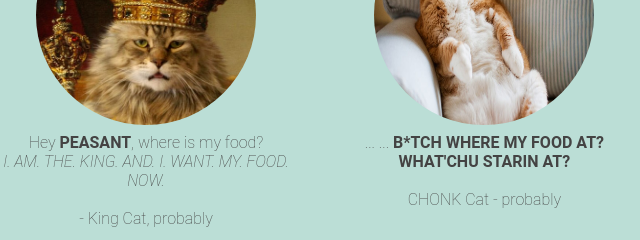
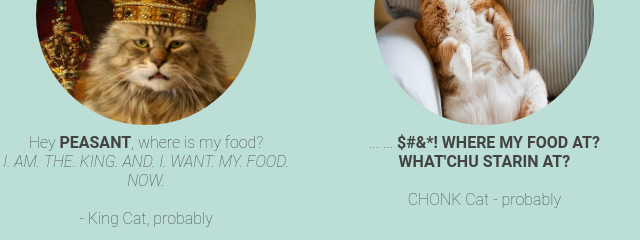
Before and after one commit to DinkeyWho/CATfeteria_landing_page, a plain HTML site: page index.html in a window 1280 px wide. Shown: the part 960-1200 px from the top of the page, 494-1134 px from the left. Drawn offline with Linux system fonts and the light colour scheme.

Commit message:
Update index.html

```diff
--- a/index.html
+++ b/index.html
@@ -55,7 +55,7 @@
             CHONK Cat
             <img class="types-img" src="./images/chonk-cat.jpeg" alt="chonk-cat" />
             <p class="types-description">
-                ... ... <strong>B*TCH WHERE MY FOOD AT? WHAT'CHU STARIN AT?</strong> <br><br>
+                ... ... <strong>$#&*! WHERE MY FOOD AT? WHAT'CHU STARIN AT?</strong> <br><br>
                 CHONK Cat - probably
 
               </p>
```
